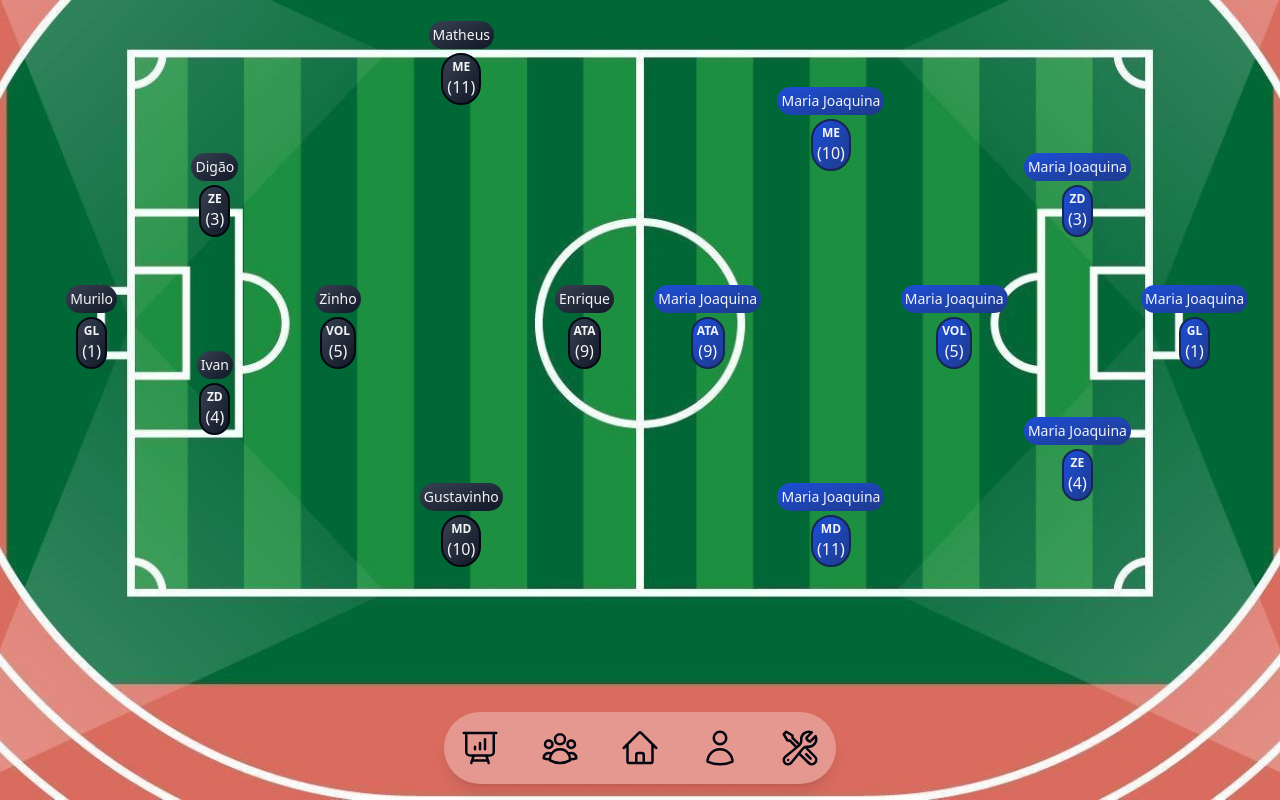
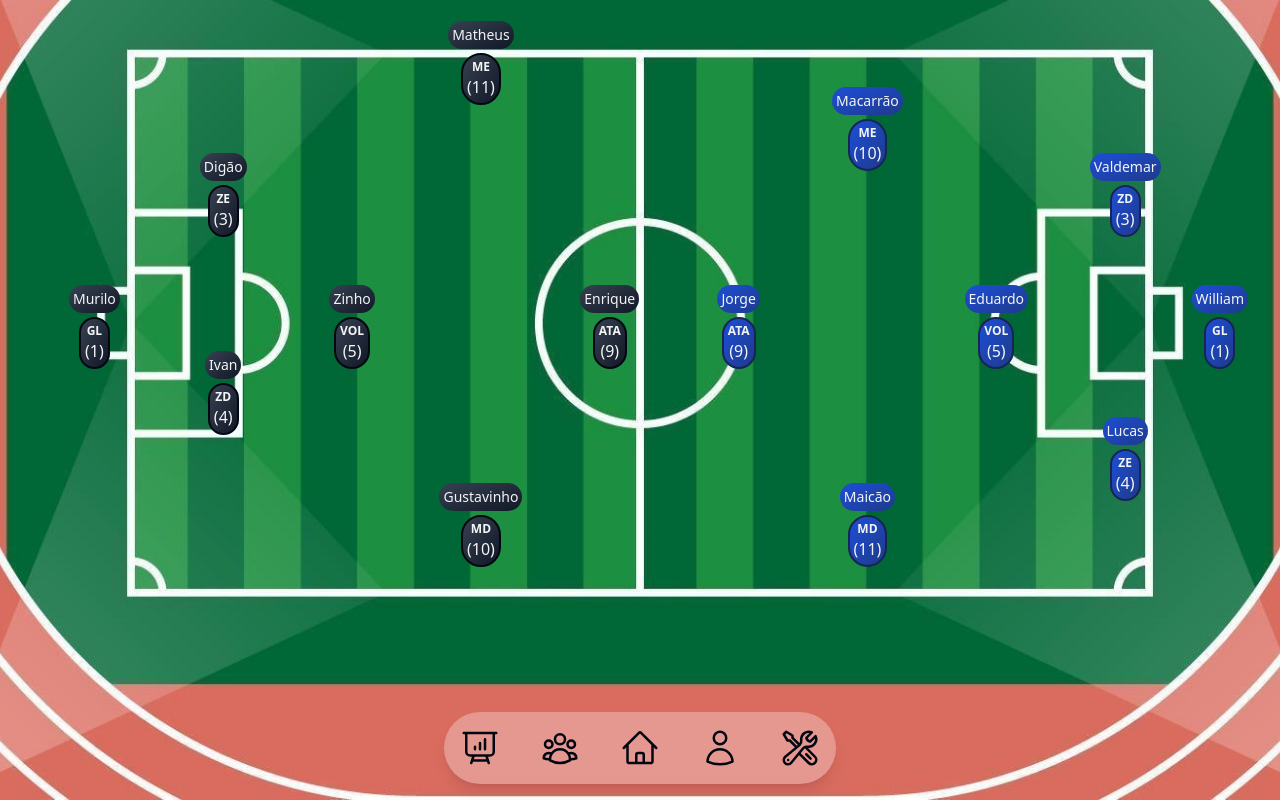
Before and after one commit to enriquevierne/soccer-squad-editor, a Vue app: page / in a window 1280 px wide. Built offline with nearby package versions, Linux system fonts and the light colour scheme.

Commit message:
add other team

```diff
--- a/src/components/Teams.vue
+++ b/src/components/Teams.vue
@@ -5,49 +5,49 @@ const AwayPositionsList = [
         class: 'col-span-3 col-start-4 row-start-10 md:col-span-1 md:col-start-10 md:row-start-5',
         number: 1,
         color: 'bg-gradient-to-br from-blue-700 to-blue-900 border-blue-950',
-        name: 'Maria Joaquina'
+        name: 'William'
     },
     {
         position: 'ZE',
         class: 'col-span-3 col-start-2 row-start-9 md:col-span-1 md:col-start-9 md:row-start-7',
         number: 4,
         color: 'bg-gradient-to-br from-blue-700 to-blue-900 border-blue-950',
-        name: 'Maria Joaquina'
+        name: 'Lucas'
     },
     {
         position: 'ZD',
         class: 'col-span-3 col-start-6 row-start-9 md:col-span-1 md:col-start-9 md:row-start-3',
         number: 3,
         color: 'bg-gradient-to-br from-blue-700 to-blue-900 border-blue-950',
-        name: 'Maria Joaquina'
+        name: 'Valdemar'
     },
     {
         position: 'VOL',
         class: 'col-span-3 col-start-4 row-start-8 md:col-span-1 md:col-start-8 md:row-start-5',
         number: 5,
         color: 'bg-gradient-to-br from-blue-700 to-blue-900 border-blue-950',
-        name: 'Maria Joaquina'
+        name: 'Eduardo'
     },
     {
         position: 'ME',
         class: 'col-span-3 col-start-1 row-start-7 md:col-span-1 md:col-start-7 md:row-start-2',
         number: 10,
         color: 'bg-gradient-to-br from-blue-700 to-blue-900 border-blue-950',
-        name: 'Maria Joaquina'
+        name: 'Macarrão'
     },
     {
         position: 'MD',
         class: 'col-span-3 col-start-7 row-start-7 md:col-span-1 md:col-start-7 md:row-start-8',
         number: 11,
         color: 'bg-gradient-to-br from-blue-700 to-blue-900 border-blue-950',
-        name: 'Maria Joaquina'
+        name: 'Maicão'
     },
     {
         position: 'ATA',
         class: 'col-span-3 col-start-4 row-start-6 md:col-span-1 md:col-start-6 md:row-start-5',
         number: 9,
         color: 'bg-gradient-to-br from-blue-700 to-blue-900 border-blue-950',
-        name: 'Maria Joaquina'
+        name: 'Jorge'
     },
 ]
 const HomePositionsList = [
```
